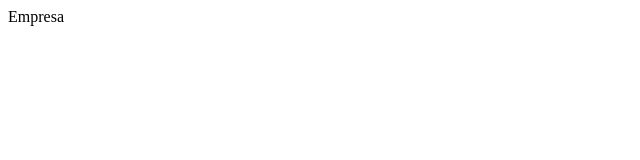
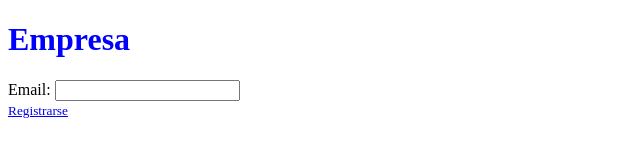
Before and after one commit to AnxoV/offers-webpage, a website: page views/login/company.html in a window 1280 px wide. Shown: the whole page, without its empty margins (0-640 px from the left). Drawn offline with Linux system fonts and the light colour scheme; files that its build step writes are made by us from their sources.

Commit message:
feat(html): add register page for students and companies

```diff
--- a/views/login/company.html
+++ b/views/login/company.html
@@ -7,8 +7,15 @@
     <title>Ofertas web</title>
 </head>
 <body>
-    <main>
-        Empresa
-    </main>
+    <h1>Empresa</h1>
+    <form action="/emailAuth" method="post">
+        <div>
+            <label for="email">
+                Email:
+                <input type="email" name="email">
+            </label>
+        </div>
+    </form>
+    <small><a href="/register/company">Registrarse</a></small>
 </body>
 </html>
```
Also changed, not shown: routes/register.js (+9 -0 lines), views/index.html (+0 -2 lines), views/login/student.html (+1 -0 lines), views/register/company.html (added), views/register/student.html (added).
